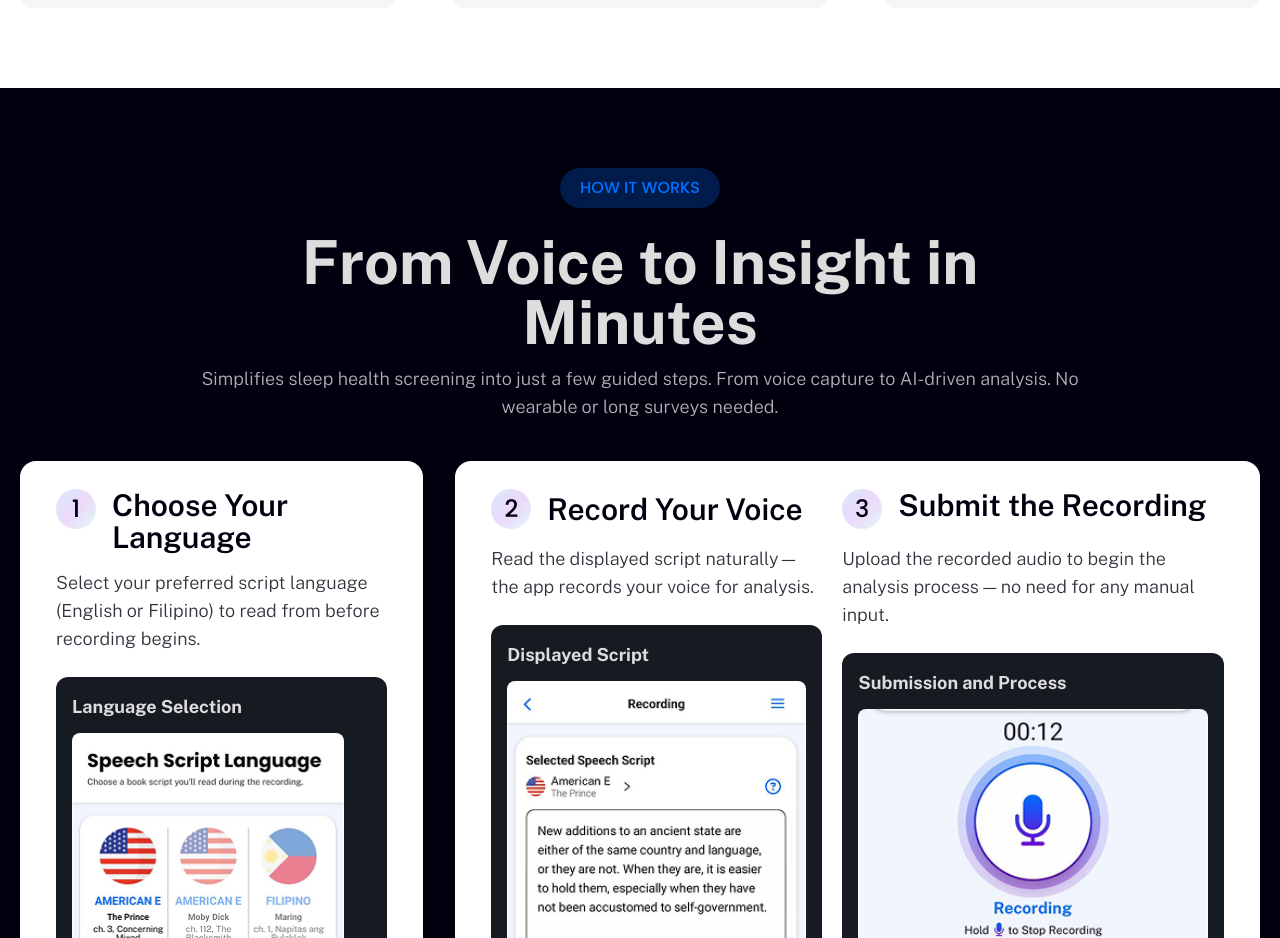
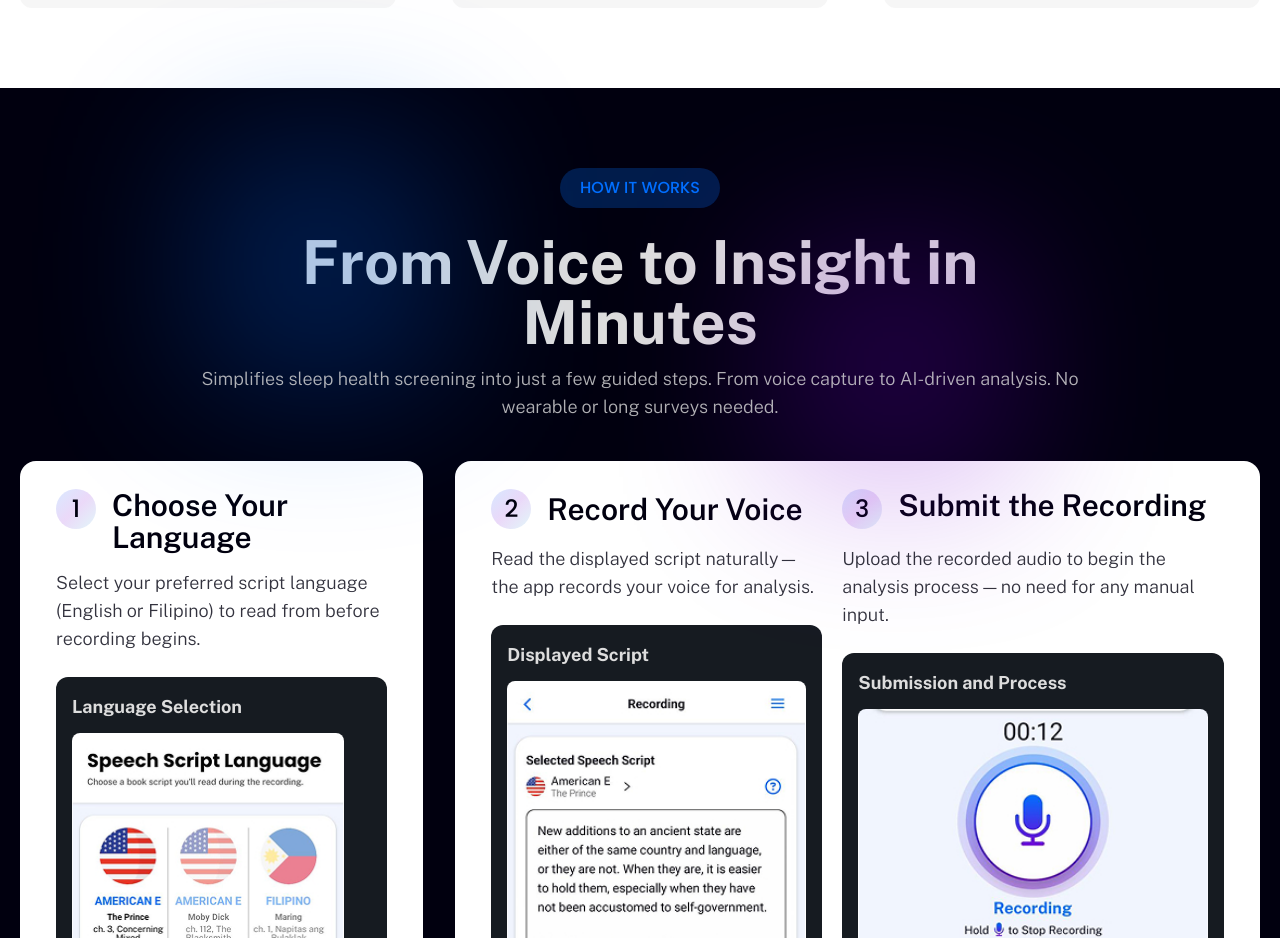
Before and after one commit to Knu09/sleepspec-landing, a React (Vite) app: page / in a window 1280 px wide. Shown: the part 2340-3278 px from the top of the page. Built offline with nearby package versions, Linux system fonts and the light colour scheme.

Commit message:
style (HowItWorksSection.tsx): add glowing ellipse

```diff
--- a/src/components/HowItWorksSection.tsx
+++ b/src/components/HowItWorksSection.tsx
@@ -7,8 +7,11 @@ import entry_05 from "../assets/phone_entries/how_it_works_entry_05.jpg";
 
 const HowItWorksSection = () => {
     return (
-        <div id="how-it-works" className="px-1 sm:px-5">
+        <div id="how-it-works" className="relative px-1 sm:px-5">
             <div className="container mx-auto py-20">
+                {/* Glowing Ellipse */}
+                <div className="hidden md:flex absolute z-0 left-[60%] top-[150px] w-64 h-64 bg-primary opacity-25 blur-[80px]"></div>
+                <div className="absolute z-0 left-[15%] top-[50px] w-40 h-40 sm:w-64 sm:h-64 bg-primaryBlue opacity-25 blur-[80px]"></div>
                 <div className="flex flex-col gap-10">
                     <div className="flex flex-col items-center gap-6">
                         <div className="rounded-full px-5 py-2 w-fit bg-primaryBlue/25">
```
